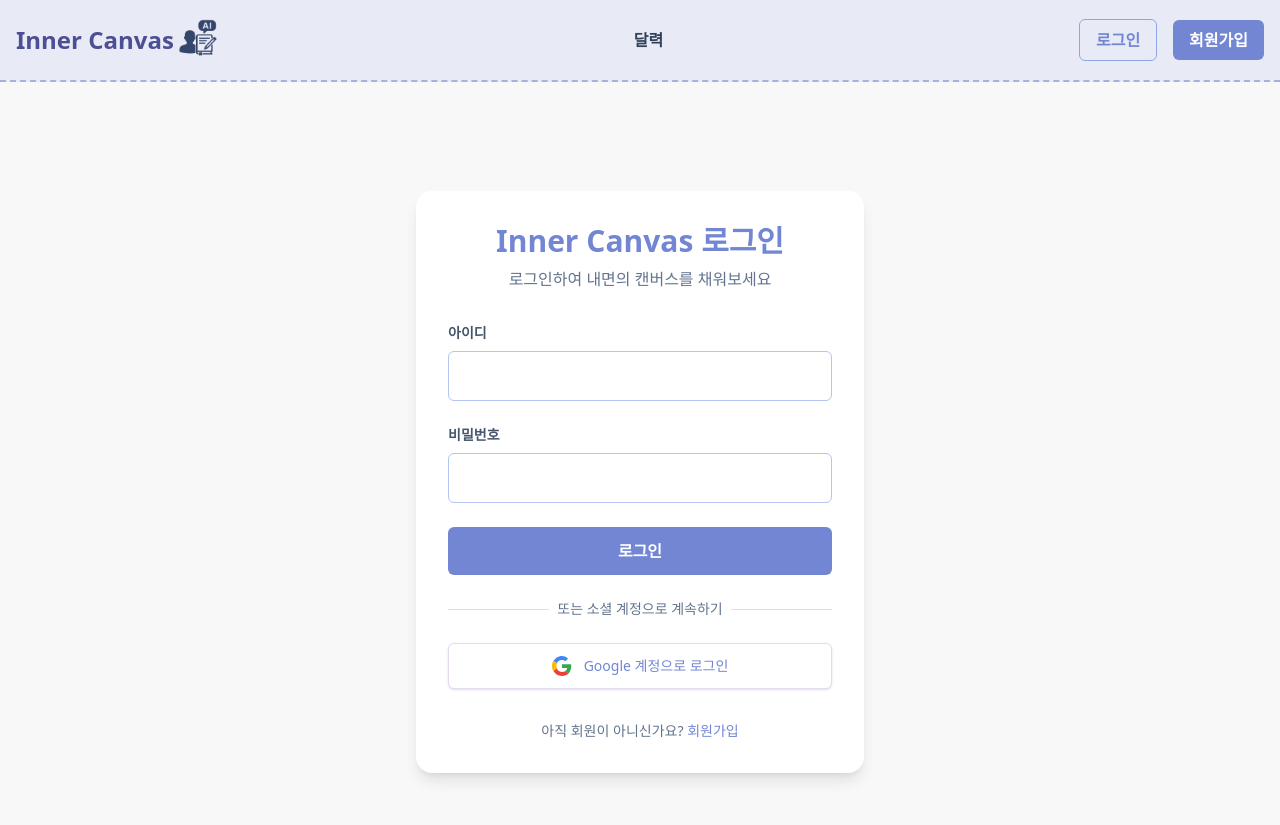
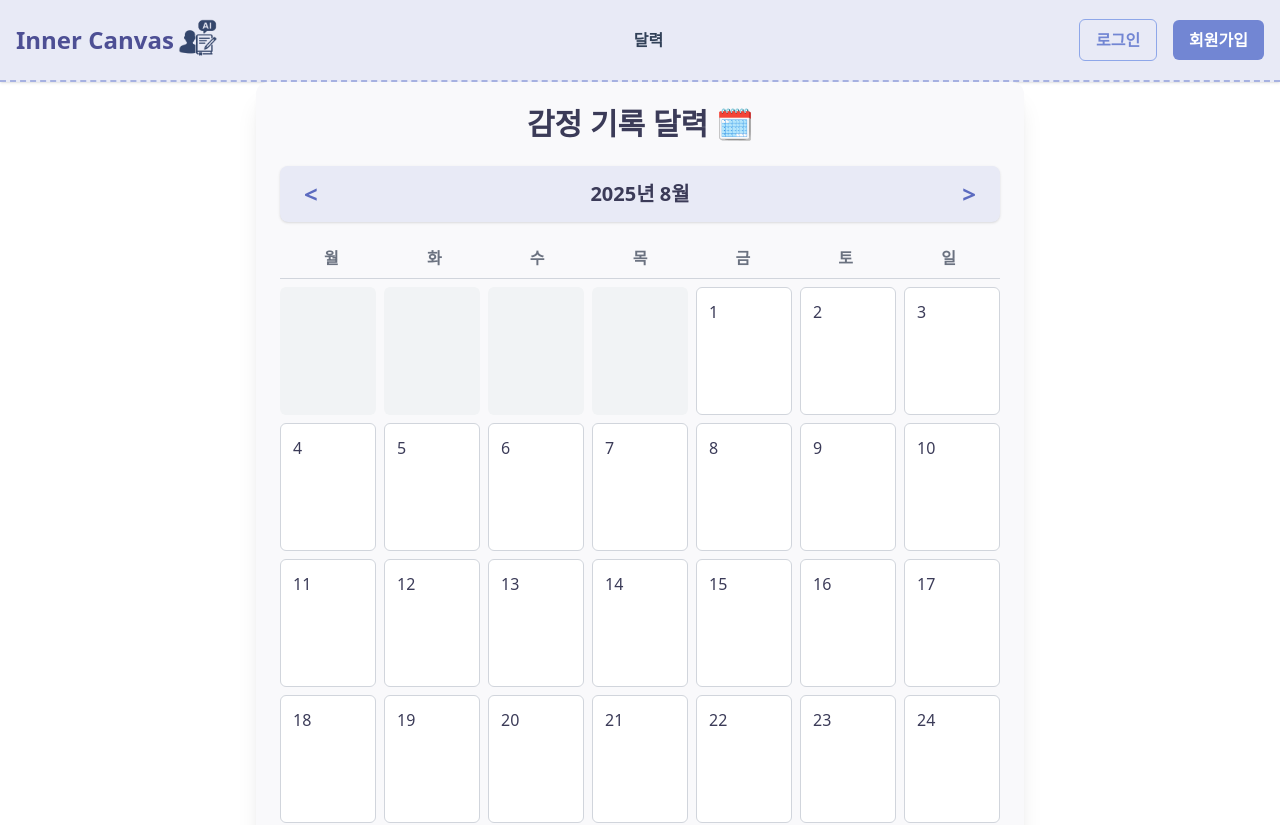
Before and after one commit to pythonwayfinder/innerCanvasFrontEnd, a React (Vite) app: page /calendar in a window 1280 px wide. Before the commit this address led to /login. Shown: the top 825 px of the page. Built offline with nearby package versions, Linux system fonts and the light colour scheme.

Commit message:
비로그인 사용자 달력페이지 달력 그리드 표현, 로그인 사용자 달력페이지 감정데이터 적용 그리드에 색상표현

```diff
--- a/src/App.tsx
+++ b/src/App.tsx
@@ -62,13 +62,13 @@
                 <Route path="/signup" element={<SignupPage />} /> {/* 회원가입 페이지 추가 */}
                 <Route path="/signup/oauth" element={<SignupPage />} /> {/* 👈 OAuth 전용 경로 추가 */}
                 <Route path="/oauth/callback" element={<OAuthCallback />} /> {/* 👈 콜백 경로 추가 */}
+                <Route path="/calendar" element={<MoodCalendarPage />} />
 
                 {/* 비공개 라우트 (로그인 필요) */}
                 <Route element={<PrivateRoutes />}>
                     <Route path="/mypage" element={<MyPage />} /> {/* MyPage는 PrivateRoutes 안에 있어야 함 */}
                     <Route path="/dashboard" element={<MyPageContent />} /> {/* 예시로 추가 */}
                     <Route path="/diary" element={<DiaryPage />} />
-                    <Route path="/calendar" element={<MoodCalendarPage />} />
                 </Route>
 
                 {/* 존재하지 않는 경로 처리 */}
--- a/src/pages/MoodCalendarPage.tsx
+++ b/src/pages/MoodCalendarPage.tsx
@@ -1,16 +1,24 @@
 import { useState } from 'react';
-import CalendarHeader from '../components/calendar/CalendarHeader.tsx';
-import CalendarGrid from '../components/calendar/CalendarGrid.tsx';
-import MoodLegend from '../components/calendar/MoodLegend.tsx';
-import { useMoodData } from '../hooks/useMoodData.ts';
+import CalendarHeader from '../components/calendar/CalendarHeader';
+import CalendarGrid from '../components/calendar/CalendarGrid';
+import MoodLegend from '../components/calendar/MoodLegend';
+import { useMoodData } from '../hooks/useMoodData';
+import { useSelector } from 'react-redux';
+import type { RootState } from '../store/store';
+import { useNavigate } from 'react-router-dom';
 
 export default function MoodCalendarPage() {
     const [currentDate, setCurrentDate] = useState(new Date());
+    const isAuthenticated = useSelector((state: RootState) => state.auth.isAuthenticated);
+    const navigate = useNavigate();
 
     const year = currentDate.getFullYear();
     const month = currentDate.getMonth() + 1;
 
-    const { moodData, loading, error } = useMoodData(year, month);
+    // 로그인한 경우에만 감정 데이터 불러오기
+    const { moodData, loading, error } = isAuthenticated
+        ? useMoodData(year, month)
+        : { moodData: {}, loading: false, error: null };
 
     const handlePrevMonth = () => {
         setCurrentDate(prev => new Date(prev.getFullYear(), prev.getMonth() - 1, 1));
@@ -21,7 +29,11 @@
     };
 
     const handleDateClick = (date: Date) => {
-        alert(`선택한 날짜: ${date.toDateString()}`);
+        if (isAuthenticated) {
+            alert(`선택한 날짜: ${date.toDateString()}`);
+        } else {
+            navigate('/login');
+        }
     };
 
     return (
```
